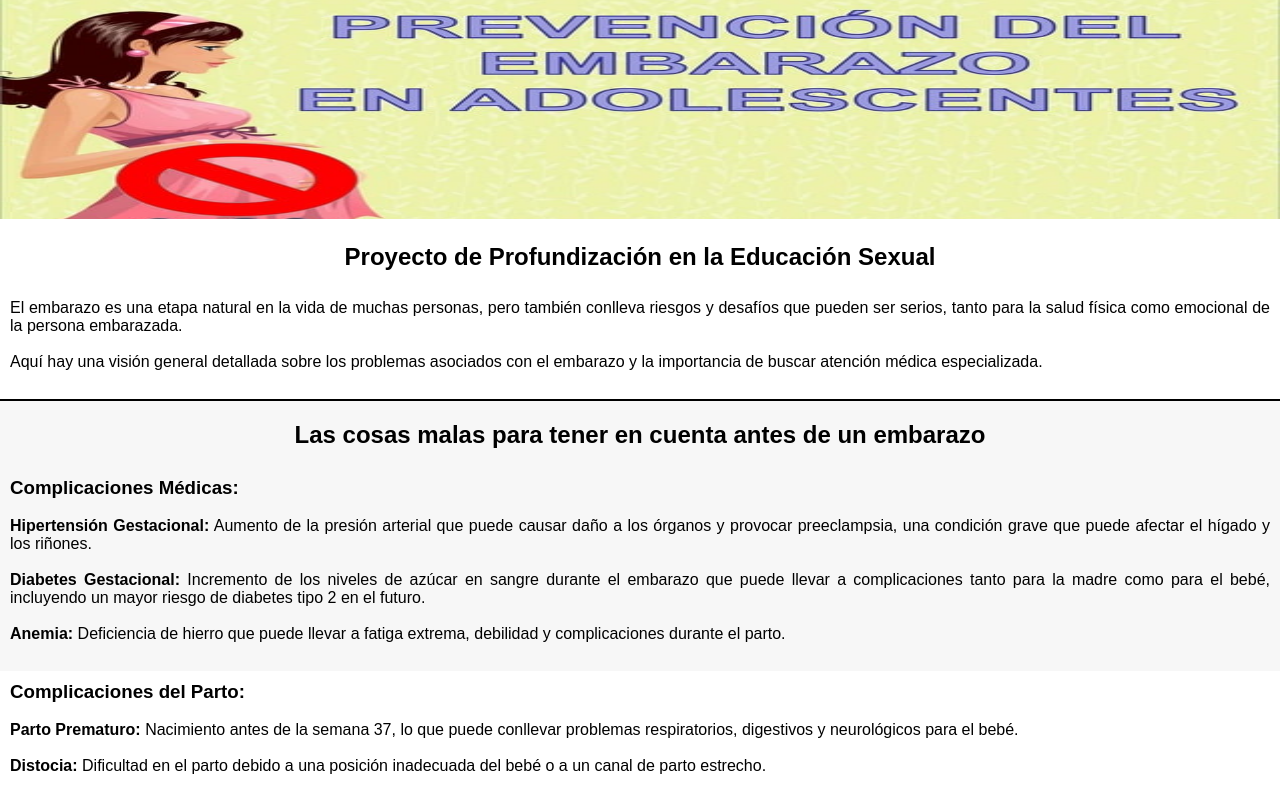
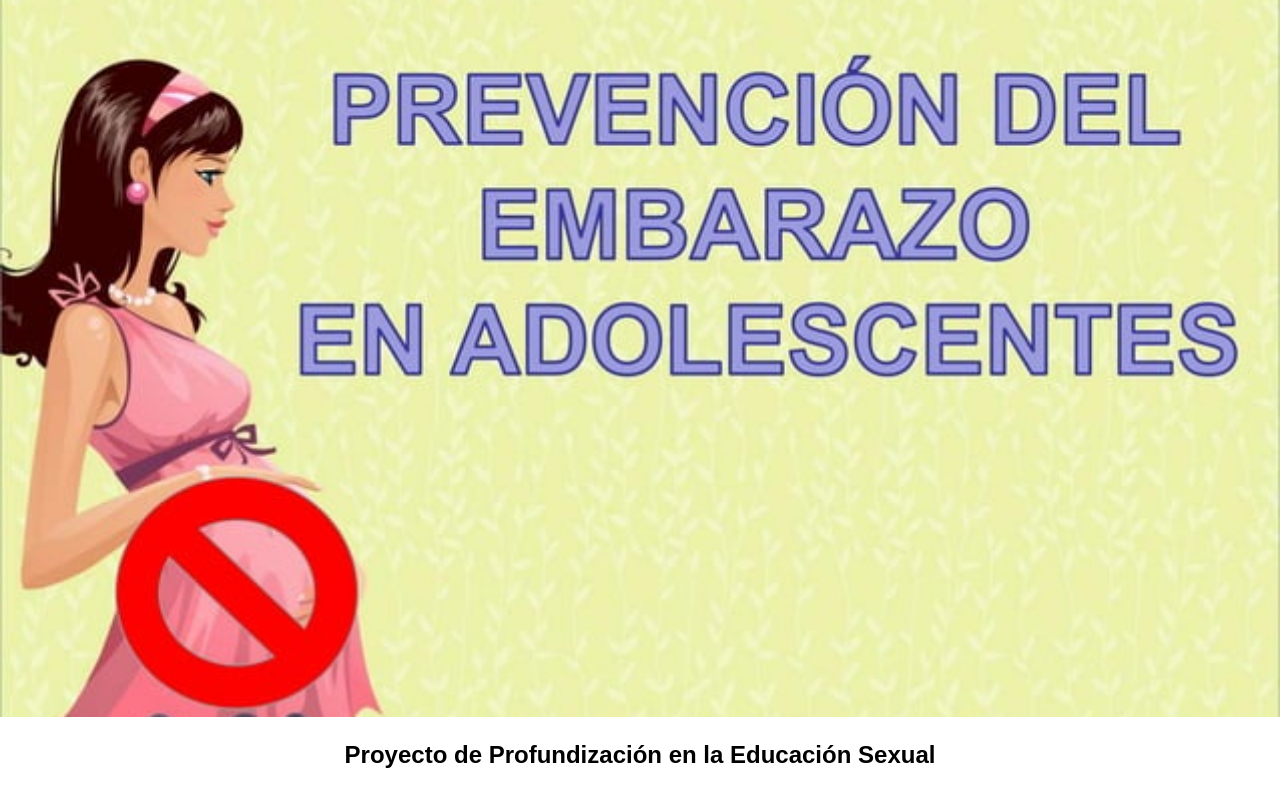
Before and after one commit to esc-secundaria-brs/PdES, a plain HTML site: page index.html in a window 1280 px wide. Shown: the part 71-861 px from the top of the page. Drawn offline with Linux system fonts and the light colour scheme.

Commit message:
Un cambio de tamaño xd style.css

```diff
--- a/style.css
+++ b/style.css
@@ -109,7 +109,7 @@ header a {
 
 .img__inicio {
  width: 100%;
- height: 230px;
+ height: auto;
 }
 .todo__texto {
  text-align: justify;
```
